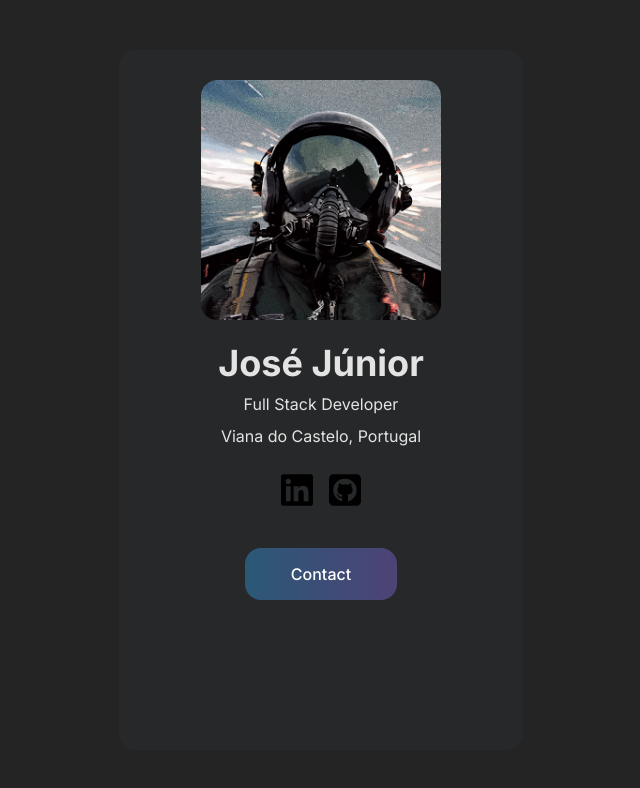
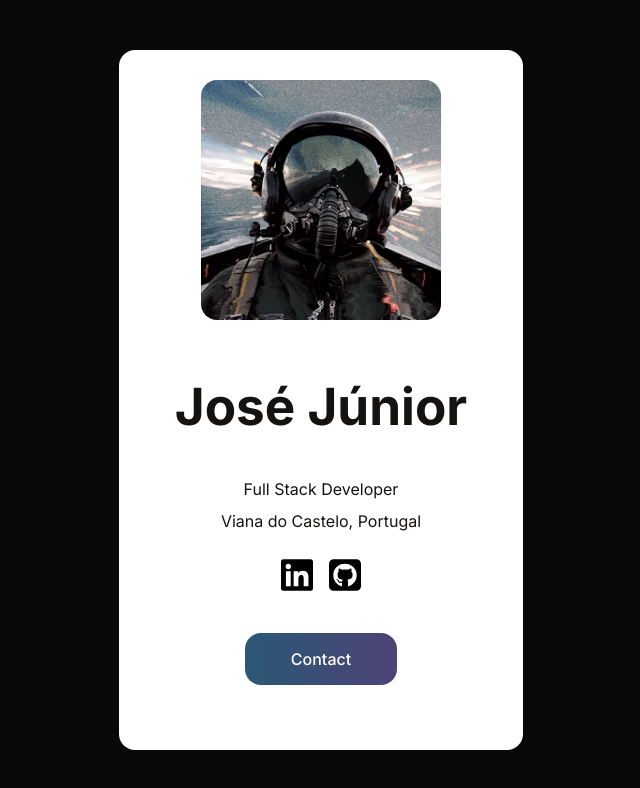
Before and after one commit to jcf-junior/jcf-junior.github.io, a React (Vite) app: page / in a window 1280 px wide. Shown: the top 788 px of the page, without its empty margins (319-959 px from the left). Built offline with nearby package versions, Linux system fonts and the light colour scheme.

Commit message:
updated styles

```diff
--- a/src/index.css
+++ b/src/index.css
@@ -5,7 +5,7 @@
 
   color-scheme: light dark;
   color: rgba(255, 255, 255, 0.87);
-  background-color: #242424;
+  background-color: #090909;
 
   font-synthesis: none;
   text-rendering: optimizeLegibility;
@@ -54,13 +54,27 @@ button:focus-visible {
   outline: 4px auto -webkit-focus-ring-color;
 }
 
+.app-container {
+  display: flex;
+  gap: 80px;
+  width: 100%;
+}
+
+/* Homescreen start */
+  .home-container {
+
+  }
+
+/* Homescreen end */
+
+/* Profile Start*/
 .profile-card-container {
   display: flex;
   flex-direction: column;
   align-items: center;
   gap: 24px;
 
-  background-color: #272829;
+  background-color: #FFFFFF;
   border-radius: 16px;
 
   width: 344px;
@@ -74,20 +88,21 @@ button:focus-visible {
   border-radius: 16px;
 }
 
-.profile-card-container h1 {
+.profile-card-container .name {
   font-size: 2.25rem;
+  font-weight: bold;
+  text-transform: uppercase;
 }
 
-.profile-card-container h1, .profile-card-container p {
-
+.profile-card-container .name, .profile-card-container p {
   margin: 0;
-
 }
 
 .profile-card-container .profile-card-text {
   display: flex;
   flex-direction: column;
   gap: 8px;
+  color: #151312;
 }
 
 .profile-card-socials {
@@ -97,7 +112,6 @@ button:focus-visible {
 
 .profile-card-socials img {
   width: 32px;
-
 }
 
 .btn-grad {
@@ -121,3 +135,4 @@ background-image: linear-gradient(to right, #2b5876 0%, #4e4376  51%, #2b5876  1
   text-decoration: none;
   border: none;
 }
+/* Profile End*/
```
